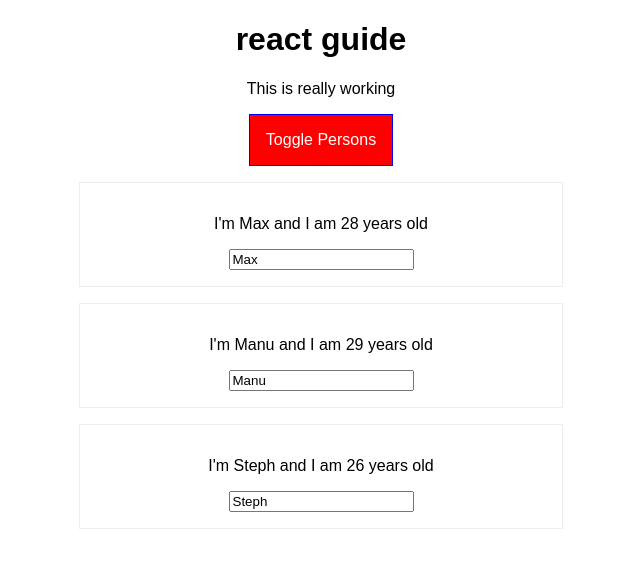
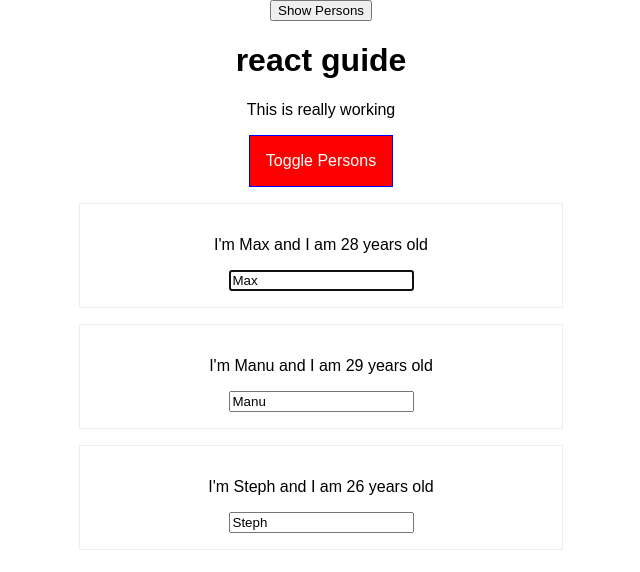
Before and after one commit to richardtbell/react_learning, a React app: page / in a window 1280 px wide. Both pictures are taken after a click on the button "Toggle Persons". Shown: the top 572 px of the page, without its empty margins (319-959 px from the left). Built offline with nearby package versions, Linux system fonts and the light colour scheme.

Commit message:
lecture 100

```diff
--- a/package.json
+++ b/package.json
@@ -30,6 +30,7 @@
     "postcss-flexbugs-fixes": "3.2.0",
     "postcss-loader": "2.0.8",
     "promise": "8.0.1",
+    "prop-types": "^15.6.0",
     "radium": "^0.19.6",
     "raf": "3.4.0",
     "react": "^16.1.0",
--- a/src/components/Cockpit/Cockpit.css
+++ b/src/components/Cockpit/Cockpit.css
@@ -6,7 +6,7 @@
 	font-weight: bold;
 }
 
-.Cockpit button {
+.Button {
 	border: 1px solid blue;
 	padding: 16px;
 	background-color: green;
@@ -15,16 +15,16 @@
 	cursor: pointer;
 }
 
-.Cockpit button:hover {
+.Button:hover {
 	background-color: lightgreen;
 	color: black;
 }
 
-.Cockpit button.Red {
+.Button.Red {
 	background-color: red
 }
 
-.Cockpit button.Red:hover {
+.Button.Red:hover {
 	background-color: salmon;
 	color: black;
 }
--- a/src/components/Cockpit/Cockpit.js
+++ b/src/components/Cockpit/Cockpit.js
@@ -1,12 +1,13 @@
 import React from 'react'
 import classes from './Cockpit.css'
+import Aux from '../../hoc/Aux'
 
 const cockpit = ( props ) => {
 	const assignedClasses = []
-	let btnClass = ''
+	let btnClass = classes.Button
 
 	if (props.showPersons) {
-		btnClass = classes.Red
+		btnClass = [classes.Button, classes.Red].join(' ')
 	}
 
 	if (props.persons.length <= 2) {
@@ -18,13 +19,13 @@ const cockpit = ( props ) => {
 	}
 
 	return (
-		<div className={classes.Cockpit}>
+        <Aux>
 			<h1>{ props.appTitle }</h1>
 			<p className={assignedClasses.join(' ')}>This is really working</p>
 			<button className={btnClass} onClick={props.clicked}>
 				Toggle Persons
 			</button>
-		</div>
+		</Aux>
 	)
 }
 
--- a/src/components/Persons/Person/Person.js
+++ b/src/components/Persons/Person/Person.js
@@ -1,5 +1,8 @@
 import React, { Component } from 'react';
+import PropTypes from 'prop-types'
 import classes from './Person.css'
+import withClass from '../../../hoc/withClass'
+import Aux from '../../../hoc/Aux'
 
 class Person extends Component {
         constructor(props) {
@@ -13,19 +16,38 @@ class Person extends Component {
 
     componentDidMount() {
         console.log('[Person.js] inside componentDidMount')
-
+        if (this.props.position === 0) {
+            this.inputElement.focus();
+        }
     }
 
     render () {
         console.log('[Person.js], inside render')
         return (
-    		<div className={classes.Person}>
+    		<Aux>
     			<p onClick={this.props.click}>I'm { this.props.name } and I am { this.props.age } years old</p>
     			<p>{this.props.children}</p>
-    			<input type='text' onChange={this.props.changed} value={this.props.name}/>
-    		</div>
+    			<input
+                    type='text'
+                    onChange={this.props.changed}
+                    value={this.props.name}
+                    ref={(inp) => { this.inputElement = inp }}
+                />
+    		</Aux>
         )
+        // return [
+        //     <p key='1' onClick={this.props.click}>I'm { this.props.name } and I am { this.props.age } years old</p>,
+        //     <p key='2'>{this.props.children}</p>,
+        //     <input key='3' type='text' onChange={this.props.changed} value={this.props.name}/>
+        // ]
     }
 }
 
-export default Person;
+Person.propTypes = {
+    click: PropTypes.func,
+    name: PropTypes.string,
+    age: PropTypes.number,
+    changed: PropTypes.func
+}
+
+export default withClass(Person, classes.Person);
--- a/src/components/Persons/Persons.js
+++ b/src/components/Persons/Persons.js
@@ -1,7 +1,7 @@
-import React, { Component } from 'react'
+import React, { PureComponent } from 'react'
 import Person from './Person/Person'
 
-class Persons extends Component {
+class Persons extends PureComponent {
     constructor(props) {
         super(props)
         console.log('[Persons.js] inside constructor', props)
@@ -13,7 +13,26 @@ class Persons extends Component {
 
     componentDidMount() {
         console.log('[Persons.js] inside componentDidMount')
+    }
 
+    componentWillReceiveProps(nextProps) {
+        console.log('[Persons.js] inside componentWillReceiveProps', nextProps)
+    }
+
+    // shouldComponentUpdate (nextProps, nextState) {
+    //     console.log('[Persons.js] inside shouldComponentUpdate', nextProps, nextState)
+    //     return nextProps.persons !== this.props.persons ||
+    //     nextProps.changed !== this.props.changed ||
+    //     nextProps.clicked !== this.props.clicked;
+    // }
+
+    componentWillUpdate(nextProps, nextState) {
+        console.log('[Persons.js] inside omponentWillUpdate', nextProps, nextState)
+
+    }
+
+    conponentDidUpdate() {
+        console.log('[Persons.js] inside componentDidUpdate')
     }
 
     render () {
@@ -22,6 +41,7 @@ class Persons extends Component {
             return <Person
                 key={person.id}
                 name={person.name}
+                position={index}
                 age={person.age}
                 click={() => {this.props.clicked(index)}}
                 changed={(event) => this.props.changed(event, person.id)}
--- a/src/containers/App.js
+++ b/src/containers/App.js
@@ -1,10 +1,11 @@
-import React, { Component } from 'react';
+import React, { PureComponent } from 'react';
 import classes from './App.css';
-import Person from '../components/Persons/Person/Person'
 import Persons from '../components/Persons/Persons'
 import Cockpit from '../components/Cockpit/Cockpit'
+import Aux from '../hoc/Aux'
+import withClass from '../hoc/withClass'
 
-class App extends Component {
+class App extends PureComponent {
 	constructor(props) {
 		super(props)
 		console.log('[App.js] inside constructor', props)
@@ -15,7 +16,8 @@ class App extends Component {
 				{ id: 'fasw', name: 'Steph', age: 26 }
 			],
 			otherState: 'Something else',
-			showPersons: false
+			showPersons: false,
+			toggleClicked: 0
 		}
 	}
 
@@ -27,6 +29,21 @@ class App extends Component {
 		console.log('[App.js] inside componentDidMount')
 
 	}
+
+    // shouldComponentUpdate (nextProps, nextState) {
+    //     console.log('[App.js] inside shouldComponentUpdate', nextProps, nextState)
+    //     return nextState.persons !== this.state.persons ||
+    //     nextState.showPersons !== this.state.showPersons;
+    // }
+
+    componentWillUpdate(nextProps, nextState) {
+        console.log('[App.js] inside omponentWillUpdate', nextProps, nextState)
+
+    }
+
+    conponentDidUpdate() {
+        console.log('[App.js] inside componentDidUpdate')
+    }
 
 	// state = {
 	// 	persons: [
@@ -59,7 +76,12 @@ class App extends Component {
 
 	togglePersonsHandler = () => {
 		const doesShow = this.state.showPersons;
-		this.setState({showPersons: !doesShow})
+		this.setState( (prevState, props) => {
+			return {
+				showPersons: !doesShow,
+				toggleClicked: prevState.toggleClicked + 1
+			}
+		})
 	}
 
 	render() {
@@ -74,16 +96,17 @@ class App extends Component {
 		}
 
 		return (
-			<div className={classes.App}>
+			<Aux>
+				<button onClick={() => {this.setState({showPersons: true})}}>Show Persons</button>
 				<Cockpit
 					appTitle={this.props.title}
 					showPersons={this.state.showPersons}
 					persons={this.state.persons}
 					clicked={this.togglePersonsHandler}/>
 				{persons}
-			</div>
-		);
+			</Aux>
+		)
 	}
 }
 
-export default App;
+export default withClass(App, classes.App);
--- /dev/null
+++ b/src/hoc/Aux.js
@@ -0,0 +1,3 @@
+const aux = props => props.children
+
+export default aux
--- /dev/null
+++ b/src/hoc/withClass.js
@@ -0,0 +1,23 @@
+import React, {Component} from 'react'
+
+// const withClass = (WrappedComponent, className) => {
+//     return (props) => (
+//         <div className={className}>
+//             <WrappedComponent {...props} />
+//         </div>
+//     )
+// }
+
+const withClass = (WrappedComponent, className) => {
+    return class extends Component {
+        render () {
+            return (
+                <div className={className}>
+                    <WrappedComponent {...this.props} />
+                </div>
+            )
+        }
+    }
+}
+
+export default withClass
```
Also changed, not shown: 1 other file (tests, documents, lock files or other folders).
